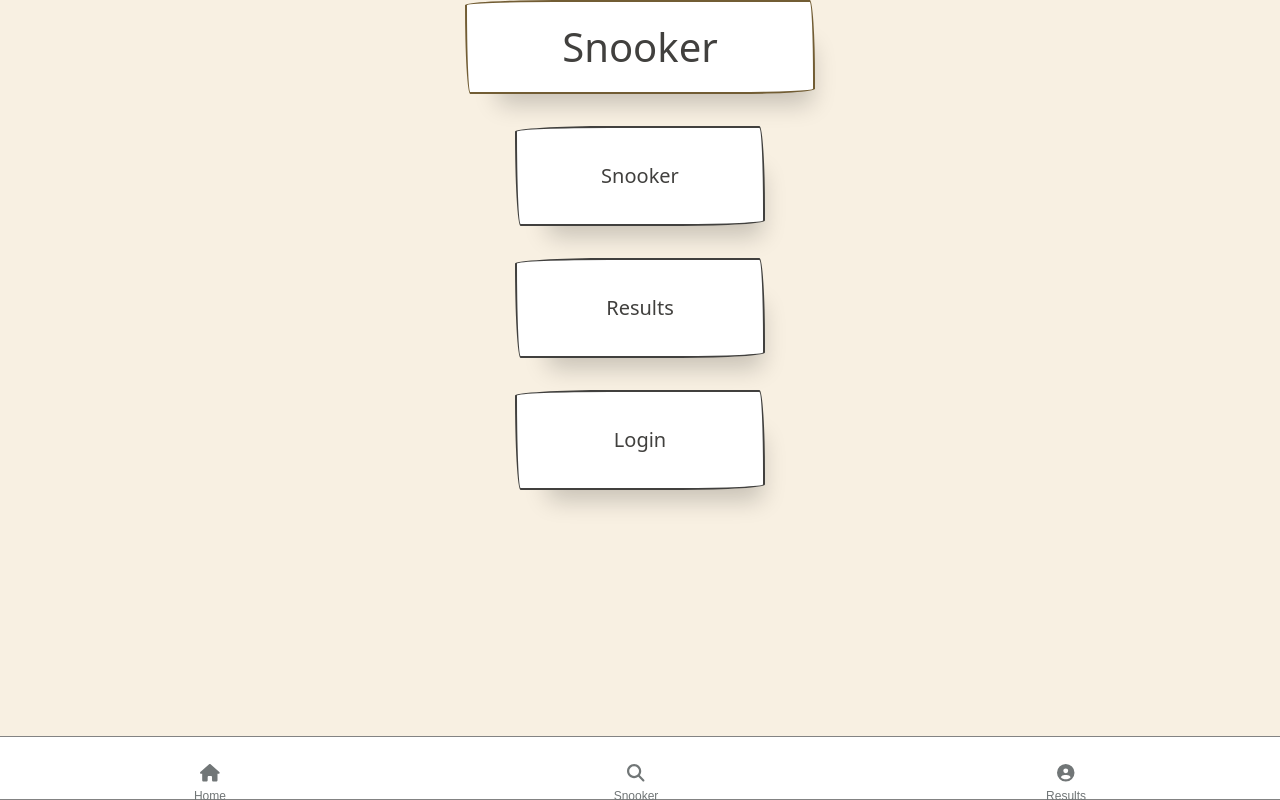
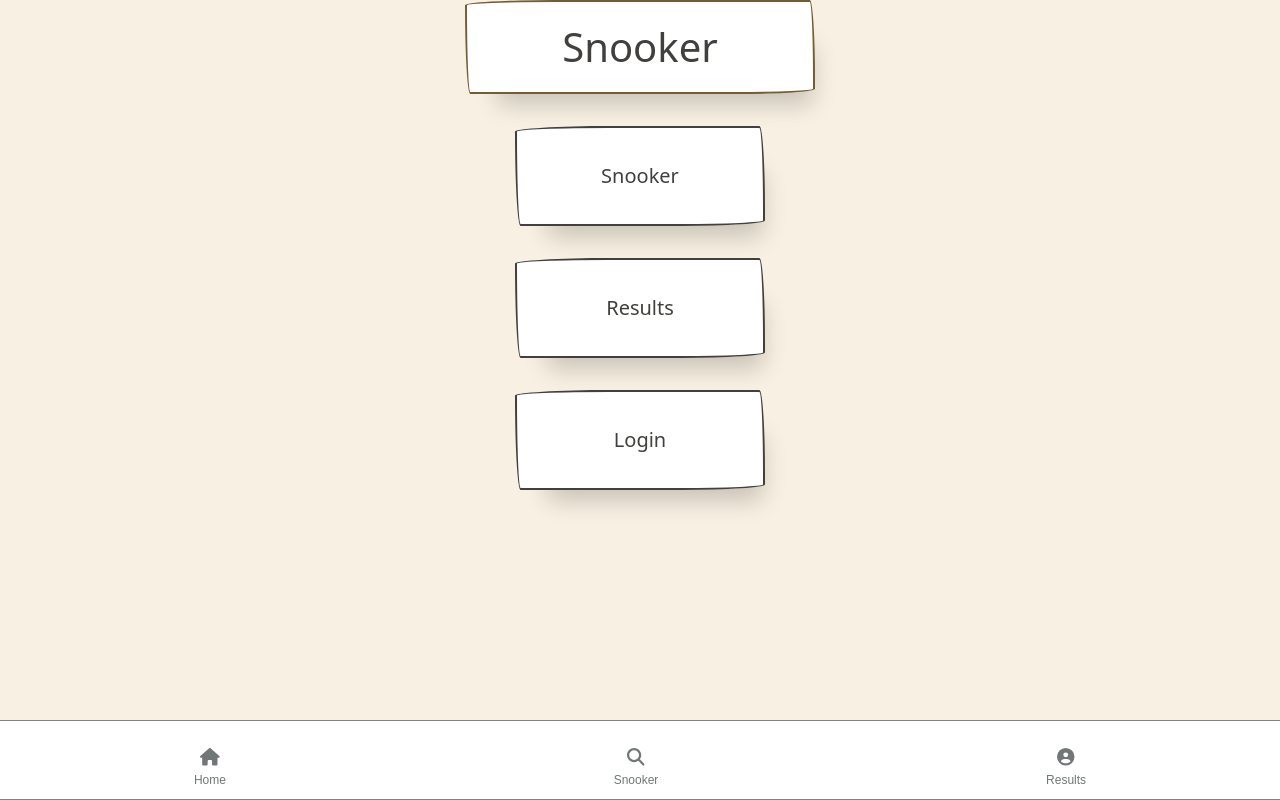
Before and after one commit to miikajuhala/SnookerApp, a React (Create React App) app: page / in a window 1280 px wide. Built offline with nearby package versions, Linux system fonts and the light colour scheme; a web font is replaced by a local one.

Commit message:
bottom menu

```diff
--- a/src/App.css
+++ b/src/App.css
@@ -136,7 +136,7 @@ html.dark {
 }
 .navbar {
   border-bottom: solid 1px #838383;
-  height: 8%;
+  height: 10%;
   background-color: rgb(255, 255, 255);
   text-align: center;
 
--- a/src/Components/SnookerTable.js
+++ b/src/Components/SnookerTable.js
@@ -26,7 +26,7 @@ export default function SnookerTable(props) {
             direction={"row"}
             justifyContent={"center"}
             alignItems={"center"}
-            mt={16}
+            mt={15}
         >
 
             <Grid item  sx={{}}>
```
